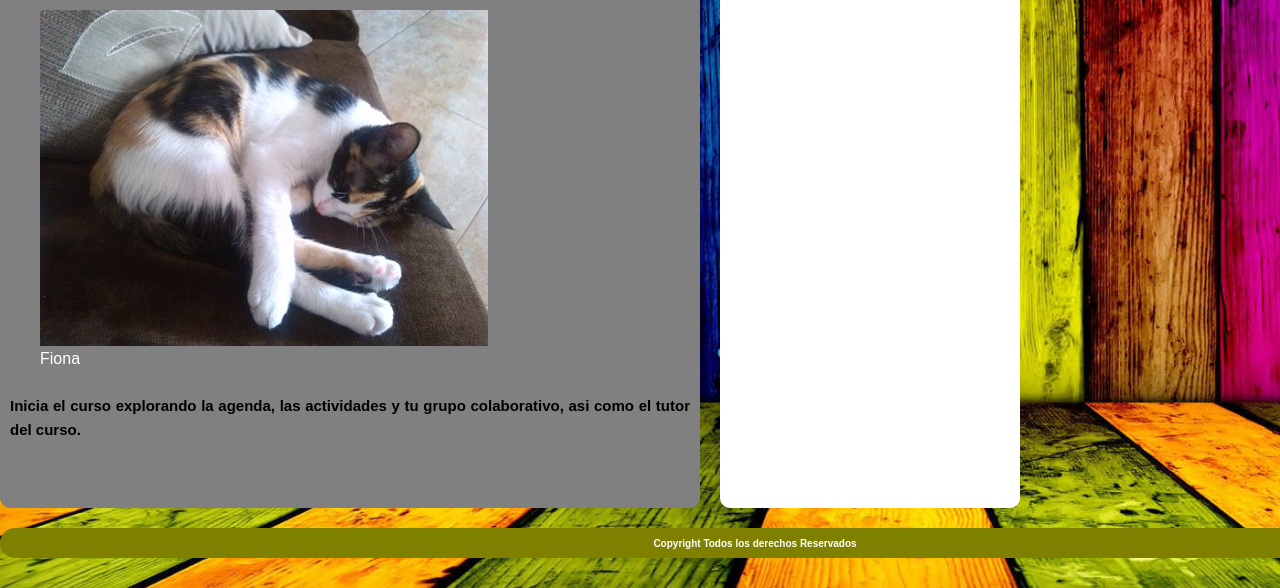
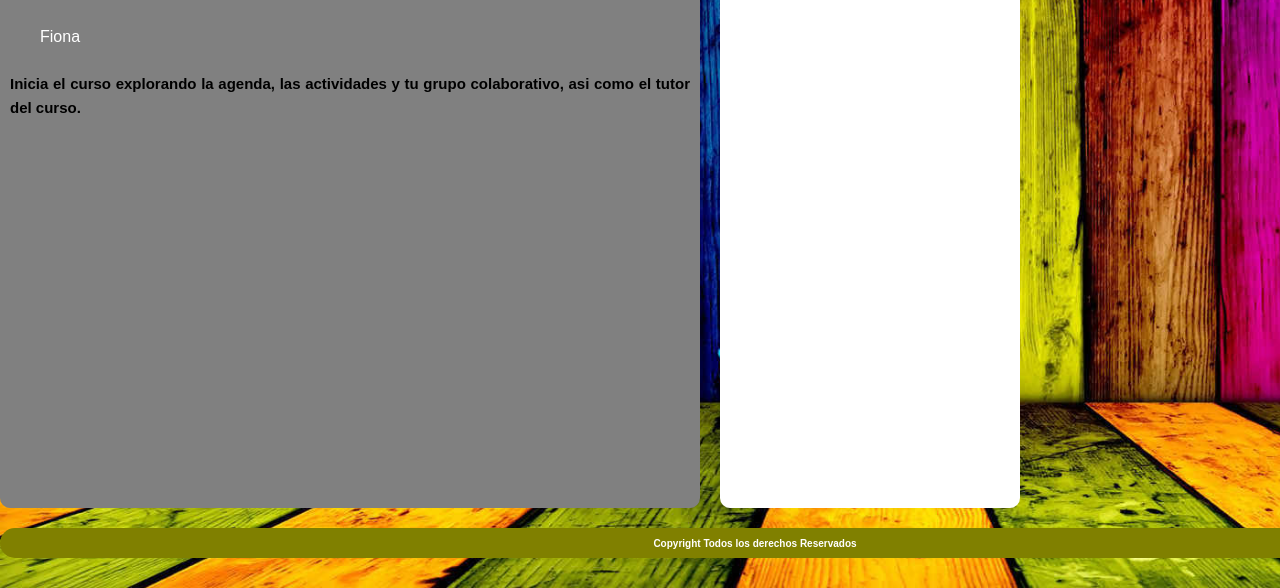
Before and after one commit to nestorlmartinez/nestorlmartinez.github.io, a plain HTML site: page index.html in a window 1280 px wide. Shown: the part 510-1098 px from the top of the page. Drawn offline with Linux system fonts and the light colour scheme.

Commit message:
Diseño 7
Cambio 7

```diff
--- a/index.html
+++ b/index.html
@@ -43,7 +43,7 @@
      <article>
         <h2>Nuestra Imagen</h2>
         <figure>
-            <img src="img/Fiona1.jpg" alt="Bella fiona">
+            <img src="" alt="">
             <figcaption>
                 <span>
                   <a href="http//www.gatos.com" class="menu">Fiona</a>
```
